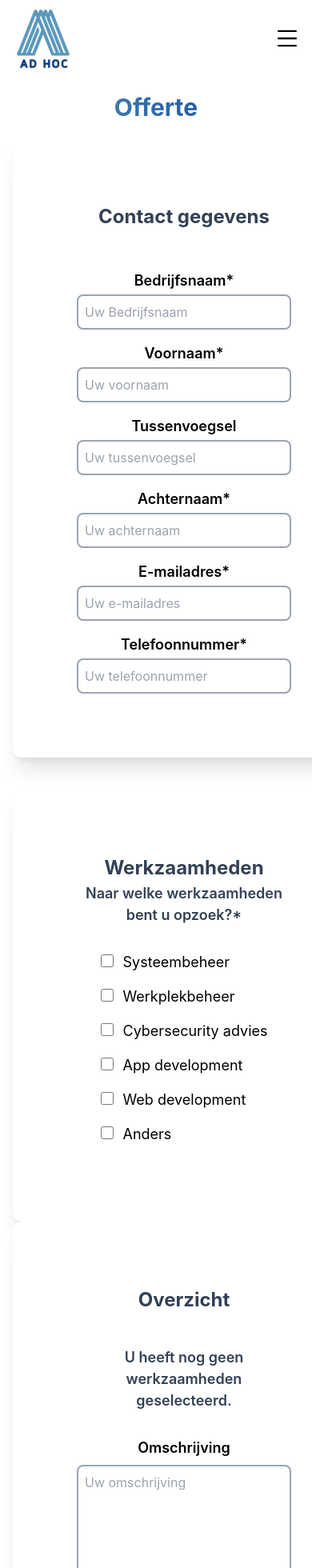
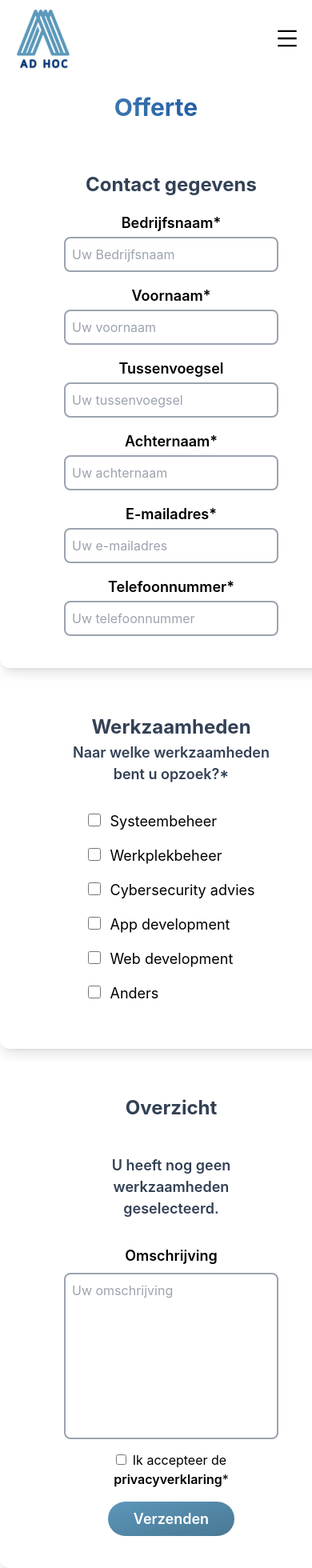
Before and after one commit to HaiderJirrie/AdhocReact_2.0, a React (Create React App) app: page /offerte in a window 390 px wide. Shown: the top 1960 px of the page at 80% size. Built offline with nearby package versions, Linux system fonts and the light colour scheme.

Commit message:
changes to responsive design

```diff
--- a/src/Pages/ContactPage.js
+++ b/src/Pages/ContactPage.js
@@ -14,7 +14,7 @@ function ContactPage() {
         </p>
       </Fade>
       <div>
-        <Contact title="Stuur een bericht" animation={true} />
+        <Contact title="Stuur een bericht" animation={true} fadeSlide={true} />
       </div>
     </div>
   );
--- a/src/Pages/Home.js
+++ b/src/Pages/Home.js
@@ -4,6 +4,7 @@ import Contact from "../components/Contact";
 import Sponsors from "../components/Sponsors";
 
 function Home() {
+
   return (
     <>
       <Hero />
--- a/src/Pages/Offerte.js
+++ b/src/Pages/Offerte.js
@@ -122,13 +122,13 @@ function Offerte() {
       </Fade>
 
       <Fade bottom duration={1500}>
-        <div className="w-fit mx-4 md:mx-auto justify-evenly xl:grid xl:grid-cols-2 gap-10">
+        <div className="w-fit mx-auto xl:grid xl:grid-cols-2 gap-10">
           {/* Contact gegevens */}
-          <div className="p-20 gap-8 xl:col-span-1 rounded-xl shadow-xl bg-white">
+          <div className="py-10 sm:py-20 px-20 gap-8 xl:col-span-1 rounded-xl shadow-lg sm:shadow-xl bg-white">
             <h1 className="text-center font-bold text-slate-700 text-[24px] lg:text-[30px]">
               Contact gegevens
             </h1>
-            <div className="md:flex mt-8 items-center justify-center gap-16">
+            <div className="md:flex sm:mt-8 items-center justify-center gap-16">
               <div className="text-center">
                 <div className="md:pb-8 py-4">
                   <label className="font-semibold text-[18px] lg:text-[20px]">
@@ -231,7 +231,7 @@ function Offerte() {
           </div>
 
           {/* Werkzaamheden */}
-          <div className="mt-10 xl:mt-0 p-20 xl:col-span-1 rounded-xl shadow-xl bg-white">
+          <div className="my-4 sm:my-10 xl:my-0 py-10 sm:py-20 px-20 xl:col-span-1 rounded-xl shadow-lg sm:shadow-xl bg-white">
             <h1 className="text-center font-bold text-slate-700 text-[24px] lg:text-[30px]">
               Werkzaamheden
             </h1>
@@ -247,7 +247,7 @@ function Offerte() {
           </div>
 
           {/* Overzicht/verzenden */}
-          <div className="p-20 mb-16 col-span-2 rounded-xl shadow-xl bg-white">
+          <div className="py-10 sm:py-20 px-20 mb-16 col-span-2 rounded-xl shadow-lg sm:shadow-xl bg-white">
             <h1 className="text-center font-bold text-slate-700 text-[24px] lg:text-[30px]">
               Overzicht
             </h1>
@@ -289,7 +289,7 @@ function Offerte() {
                     </label>
                   </div>
                   <button
-                    className=" px-8 py-2 text-[18px] md:text-[20px] font-semibold text-white rounded-[100px] max-w-fit mx-auto bg-gradient-to-br from-adhocBlauw  via-adhocBlauw200  to-adhocDonkerBlauw bg-size-200 bg-pos-0 hover:bg-pos-100 transition-all ease-in-out duration-500 md:hover:-translate-y-1"
+                    className="mt-2 px-8 py-2 text-[18px] md:text-[20px] font-semibold text-white rounded-[100px] max-w-fit mx-auto bg-gradient-to-br from-adhocBlauw  via-adhocBlauw200  to-adhocDonkerBlauw bg-size-200 bg-pos-0 hover:bg-pos-100 transition-all ease-in-out duration-500 md:hover:-translate-y-1"
                     onClick={handleFormSubmit}
                   >
                     Verzenden
--- a/src/Pages/OverOns.js
+++ b/src/Pages/OverOns.js
@@ -5,7 +5,7 @@ import Persoon from "../components/Persoon";
 
 function OverOns() {
   return (
-    <div className="bg-wave bg-cover">
+    <div className="bg-wave bg-cover min-h-[1666px]">
       <Fade>
         <h1 className="py-4 font-bold text-[30px] md:text-[32px] lg:text-[36px] text-center text-transparent bg-clip-text bg-gradient-to-l from-adhocDonkerBlauw to-adhocBlauw">
           Over ons
--- a/src/components/Contact.js
+++ b/src/components/Contact.js
@@ -4,9 +4,11 @@ import { HiPhone } from "react-icons/hi";
 import { HiMail } from "react-icons/hi";
 
 function Contact(props) {
-  return (
-    <div className="bg-cover bg-center px-4 md:flex md:justify-center pb-24 lg:gap-20">
-      <Fade bottom>
+  const width = window.innerWidth;
+
+  const getContent = () => {
+    return (
+      <div className="md:flex md:justify-center lg:gap-20">
         <div>
           <MessageForm
             title={props.title}
@@ -34,7 +36,17 @@ function Contact(props) {
             </h1>
           </div>
         </div>
-      </Fade>
+      </div>
+    );
+  };
+
+  return (
+    <div className="px-4 pb-24">
+      {width > 764  || props.fadeSlide === true ? (
+          <Fade bottom>{getContent()}</Fade>
+        ) : (
+          getContent()
+        )}
     </div>
   );
 }
--- a/src/components/Navbar.js
+++ b/src/components/Navbar.js
@@ -9,7 +9,6 @@ function Navbar() {
   const handleNav = () => {
     setNav(!nav);
   };
-
 
   return (
     <div className="sticky bg-white md:bg-opacity-75 md:backdrop-blur-xl top-0 flex justify-between items-center h-24 px-4 md:px-18 lg:px-20 z-10">
@@ -50,7 +49,7 @@ function Navbar() {
           <div
             className={
               !nav
-              ? "fixed left-0 top-0 w-[60%] h-full bg-gray-50 transition-all ease-in-out duration-700 drop-shadow-md"
+                ? "fixed left-0 top-0 w-[60%] h-full bg-gray-50 drop-shadow-md"
                 : "fixed left-[-100%]"
             }
           >
--- a/src/components/Promo.js
+++ b/src/components/Promo.js
@@ -6,10 +6,11 @@ import ServiceCard from "./ServiceCard";
 import Fade from "react-reveal/Fade";
 
 function Promo() {
-  return (
-    <div className="text-center mb-20">
-      <div className="w-full rounded-b justify-center rounded-xl bg-adhocBlauw py-16 px-4">
-        <Fade bottom>
+  const width = window.innerWidth;
+
+  const getContent = () => {
+    return (
+      <>
           <h1 className="text-white font-bold text-[24px] lg:text-[30px] pb-4">
             Onze services
           </h1>
@@ -34,7 +35,17 @@ function Promo() {
               van werkprocessen."
           />
         </div>
-        </Fade>
+      </>
+    );
+  };
+  return (
+    <div className="text-center mb-20">
+      <div className="w-full rounded-b justify-center rounded-xl bg-adhocBlauw py-16 px-4">
+        {width > 764 ? (
+          <Fade bottom>{getContent()}</Fade>
+        ) : (
+          getContent()
+        )}
       </div>
     </div>
   );
--- a/src/components/Sponsors.js
+++ b/src/components/Sponsors.js
@@ -4,24 +4,43 @@ import Nielsen from "../resources/partners/nielsen.png";
 import Fade from "react-reveal/Fade";
 
 function Sponsors() {
+  const width = window.innerWidth;
+
+  const getContent = () => {
     return (
-    <div className="text-center pt-16 pb-16 px-4 rounded-t-xl bg-adhocBlauw">
-      <Fade>
+      <>
         <h1 className="font-bold text-white text-[24px] lg:text-[30px] pb-14">
           Deze partners gingen u voor
         </h1>
         <div className="lg:flex lg:justify-center mx-4 gap-8">
           <div className="bg-white rounded-xl shadow-lg mb-6 lg:mb-0 mx-auto p-8 px-16 md:hover:scale-105 duration-500">
-          <img className="mx-auto w-[200px] md:w-[250px] lg:w-[300px] drop-shadow-md" src={Amnesty} alt="Amnesty"/>
+            <img
+              className="mx-auto w-[200px] md:w-[250px] lg:w-[300px] drop-shadow-md"
+              src={Amnesty}
+              alt="Amnesty"
+            />
           </div>
           <div className="bg-white rounded-xl shadow-lg mb-6 lg:mb-0 mx-auto p-8 px-16 md:hover:scale-105 duration-500">
-          <img className="mx-auto w-[200px] md:w-[250px] lg:w-[300px] drop-shadow-md" src={Nielsen} alt="Nielsen"/>
+            <img
+              className="mx-auto w-[200px] md:w-[250px] lg:w-[300px] drop-shadow-md"
+              src={Nielsen}
+              alt="Nielsen"
+            />
           </div>
           <div className="bg-white rounded-xl shadow-lg mx-auto p-8 px-16 md:hover:scale-105 duration-500">
-          <img className="mx-auto w-[200px] md:w-[250px] lg:w-[300px] drop-shadow-md" src={Hva} alt="HVA"/>
+            <img
+              className="mx-auto w-[200px] md:w-[250px] lg:w-[300px] drop-shadow-md"
+              src={Hva}
+              alt="HVA"
+            />
           </div>
         </div>
-      </Fade>
+      </>
+    );
+  };
+  return (
+    <div className="text-center pt-16 pb-16 px-4 rounded-t-xl bg-adhocBlauw">
+      {width > 764 ? <Fade>{getContent()}</Fade> : getContent()}
     </div>
   );
 }
```
Lines whose indentation alone changed are shown as unchanged.
